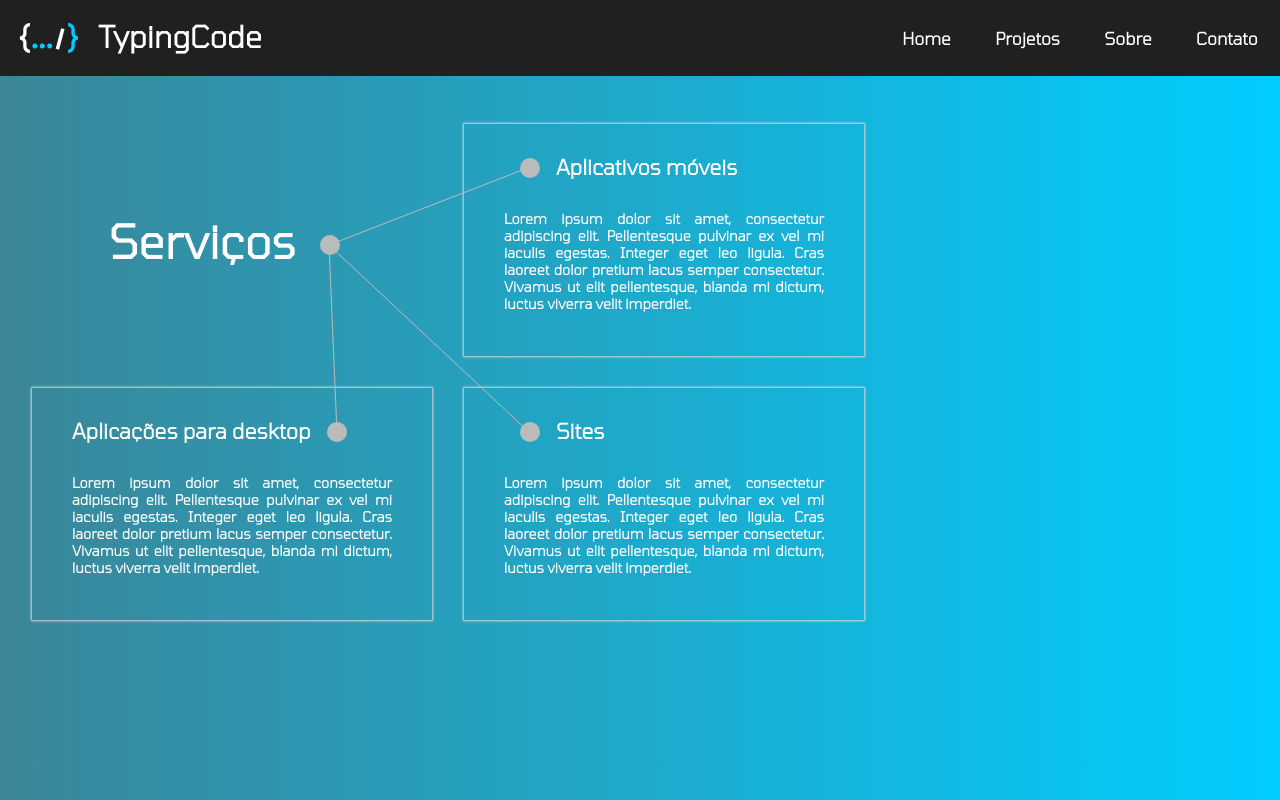
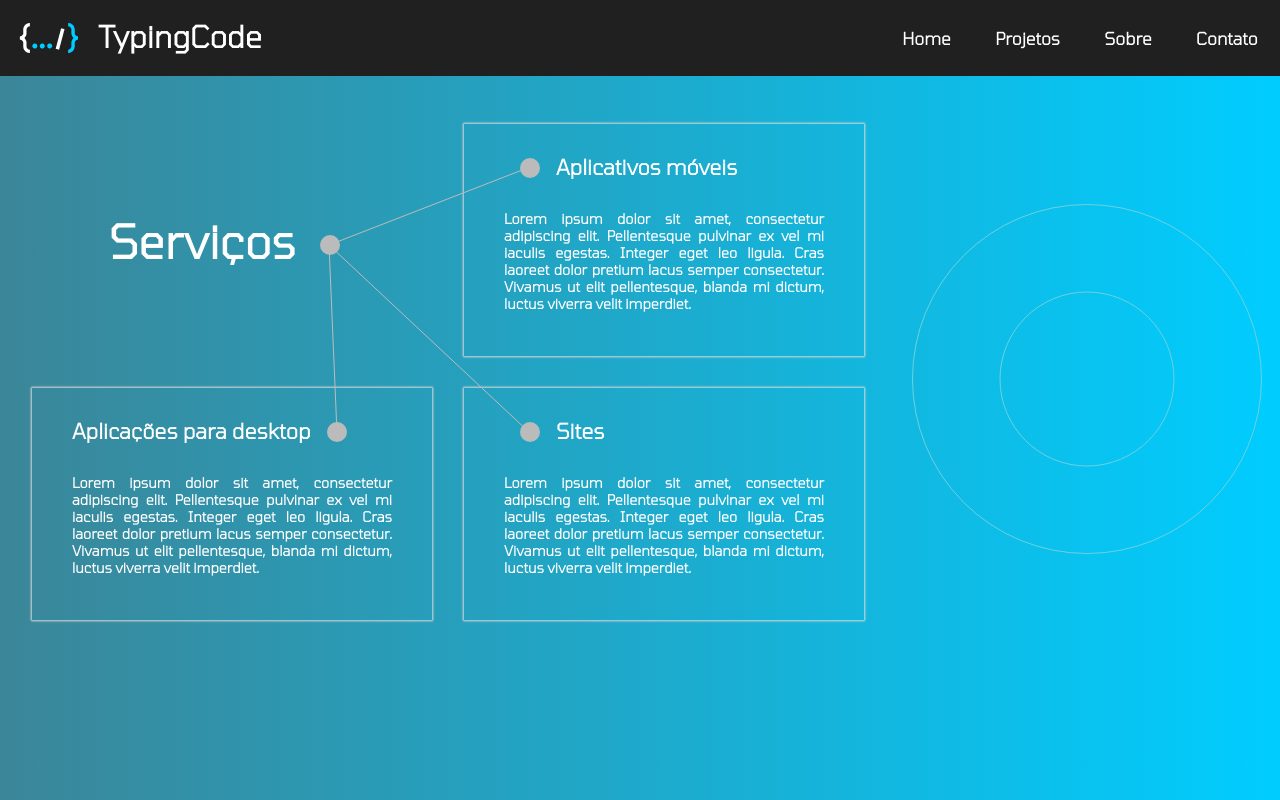
Before and after one commit to Victhor-Alexis/Portifolio, a React (Create React App) app: page / in a window 1280 px wide. Built offline with nearby package versions, Linux system fonts and the light colour scheme.

Commit message:
Add GreatCircle component

```diff
--- a/src/components/GreatCircle/index.js
+++ b/src/components/GreatCircle/index.js
@@ -1,12 +1,13 @@
 import React from 'react'
-import { Container } from './styles'
+import { BiggerCircle, SmallerCircle } from './styles'
 
-const CircleIcon = ({right, style}) => {
+const GreatCircle = ({width, color, style}) => {
+
   return (
-    <Container right={right} style={style}>
-
-    </Container>
+    <BiggerCircle style={style} width={width} color={color}>
+      <SmallerCircle width={width/2} color={color}/>
+    </BiggerCircle>
   )
 }
 
-export default CircleIcon
+export default GreatCircle
--- a/src/components/GreatCircle/styles.js
+++ b/src/components/GreatCircle/styles.js
@@ -1,12 +1,31 @@
 import styled from 'styled-components'
 
-export const Container = styled.div`
-  width: 20px;
-  height: 20px;
-  background-color: #BBBBBB;
-  border-radius: 10px;
-  margin: 0 1rem;
-  margin-top: 0.15rem;
+export const BiggerCircle = styled.div`
+  border-radius: 50%;
+  width: ${props => props.width ? props.width + "px" : '0'};
+  height: ${props => props.width ? props.width + "px" : '0'};
+  border: ${props => props.color ? `1px solid ${props.color}` : "none"};
+  position: relative;
+  transition: 0.3s;
 
-  display: ${props => props.right === undefined ? "block" : (!!props.right ? "block" : "none")};
+  :hover {
+    border: ${props => props.color ? `4px solid ${props.color}` : "none"};
+  }
 `;
+
+export const SmallerCircle = styled.div`
+  border-radius: 50%;
+  width: ${props => props.width ? props.width + "px": '0'};
+  height: ${props => props.width ? props.width + "px": '0'};
+  border: ${props => props.color ? `1px solid ${props.color}` : "none"};
+  transform: translate(-50%,-50%);
+  position: absolute;
+  top: 50%;
+  left: 50%;
+  transition: 0.5s;
+  animation-timing-function: linear;
+
+  :hover {
+    border: ${props => props.color ? `6px solid ${props.color}` : "none"};
+  }
+`;
--- a/src/pages/Home/index.js
+++ b/src/pages/Home/index.js
@@ -2,13 +2,15 @@ import React from 'react'
 import BoxInfo from '../../components/BoxInfo'
 import CircleIcon from '../../components/CircleIcon'
 import ConnectionLines from '../../components/ConnectionLines'
+import GreatCircle from '../../components/GreatCircle'
 import Header from '../../components/Header'
-import { BoxesWrapper } from './styles'
+import { BoxesWrapper, ContainerTop } from './styles'
 
 const Home = () => {
   return (
     <>
       <Header/>
+      <ContainerTop>
         <BoxesWrapper>
           <ConnectionLines/>
 
@@ -24,6 +26,9 @@ const Home = () => {
             Lorem ipsum dolor sit amet, consectetur adipiscing elit. Pellentesque pulvinar ex vel mi iaculis egestas. Integer eget leo ligula. Cras laoreet dolor pretium lacus semper consectetur. Vivamus ut elit pellentesque, blanda mi dictum, luctus viverra velit imperdiet.
           </BoxInfo>
         </BoxesWrapper>
+
+        <GreatCircle style={{marginTop: "8rem", marginLeft: "2rem"}} width={350} color={"#6CD1DF"}/>
+      </ContainerTop>
     </>
   )
 }
--- a/src/pages/Home/styles.js
+++ b/src/pages/Home/styles.js
@@ -31,3 +31,7 @@ export const BoxesWrapper = styled.div`
     color: white;
   }
 `;
+
+export const ContainerTop = styled.div`
+  display: flex;
+`;
```
Lines whose indentation alone changed are shown as unchanged.
